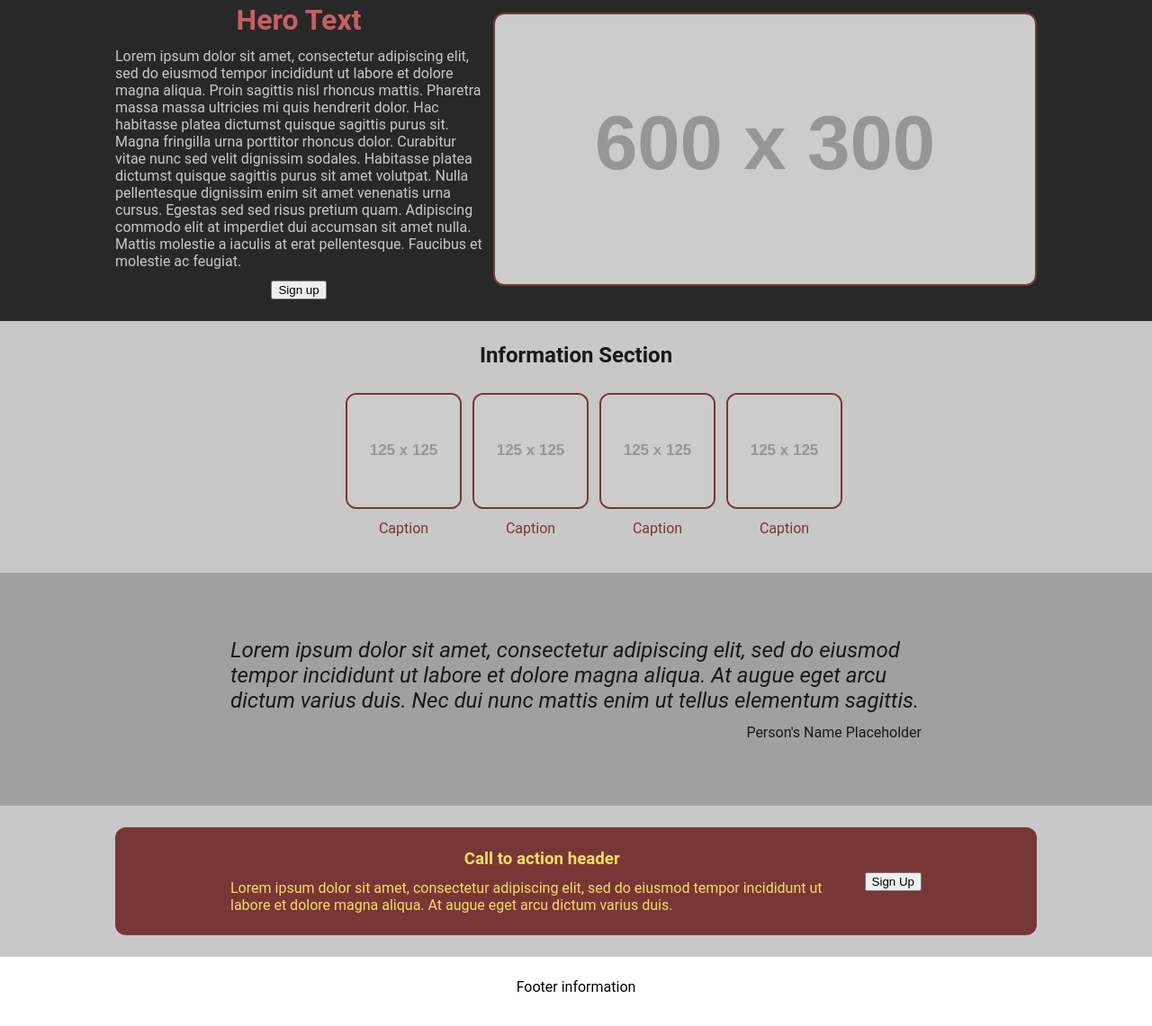
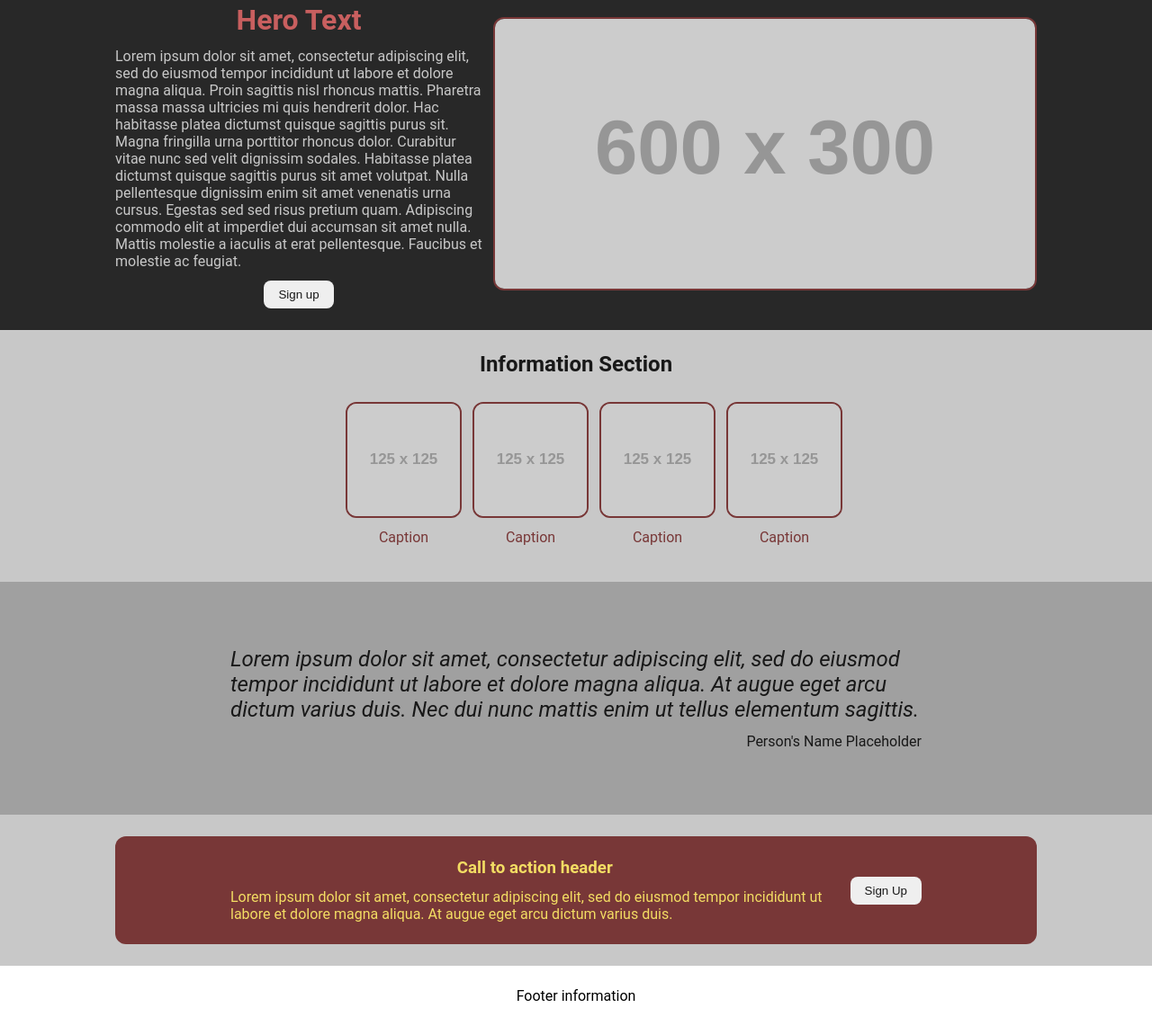
Before and after one commit to dczemina/odin-landing-page, a plain HTML site: page index.html in a window 1280 px wide. Shown: the part 120-1261 px from the top of the page at 90% size. Drawn offline with Linux system fonts and the light colour scheme; placeholder pictures from the web are drawn by us.

Commit message:
Add button style

```diff
--- a/index.html
+++ b/index.html
@@ -22,7 +22,7 @@
             <div class="flex-column flex-between">
                 <h1 class="light-red">Hero Text</h1>
                 <p>Lorem ipsum dolor sit amet, consectetur adipiscing elit, sed do eiusmod tempor incididunt ut labore et dolore magna aliqua. Proin sagittis nisl rhoncus mattis. Pharetra massa massa ultricies mi quis hendrerit dolor. Hac habitasse platea dictumst quisque sagittis purus sit. Magna fringilla urna porttitor rhoncus dolor. Curabitur vitae nunc sed velit dignissim sodales. Habitasse platea dictumst quisque sagittis purus sit amet volutpat. Nulla pellentesque dignissim enim sit amet venenatis urna cursus. Egestas sed sed risus pretium quam. Adipiscing commodo elit at imperdiet dui accumsan sit amet nulla. Mattis molestie a iaculis at erat pellentesque. Faucibus et molestie ac feugiat.</p>
-                <button>Sign up</button>
+                <button class="dark">Sign up</button>
             </div>
             <div>
                 <img src="https://placehold.co/600x300.png" alt="Grey box with 600 x 300 written inside of it" class="rounded dark-red" style="width: 600px; height: 300px;"/>
@@ -78,7 +78,7 @@
                         <h3>Call to action header</h3>
                         <p>Lorem ipsum dolor sit amet, consectetur adipiscing elit, sed do eiusmod tempor incididunt ut labore et dolore magna aliqua. At augue eget arcu dictum varius duis.</p>
                     </div>
-                    <button class="flex-shrink-0">Sign Up </button>
+                    <button class="flex-shrink-0 dark">Sign Up </button>
                 </div>
             </div>
         </section>
--- a/styles.css
+++ b/styles.css
@@ -161,3 +161,10 @@ a:visited {
 .rounded.light-red {
     border:2px solid rgb(200, 95, 95)
 }
+
+/* Buttons */
+button {
+    border-radius: 8px;
+    border: 0px solid black;
+    padding: 0.5rem 1rem;
+}
```
